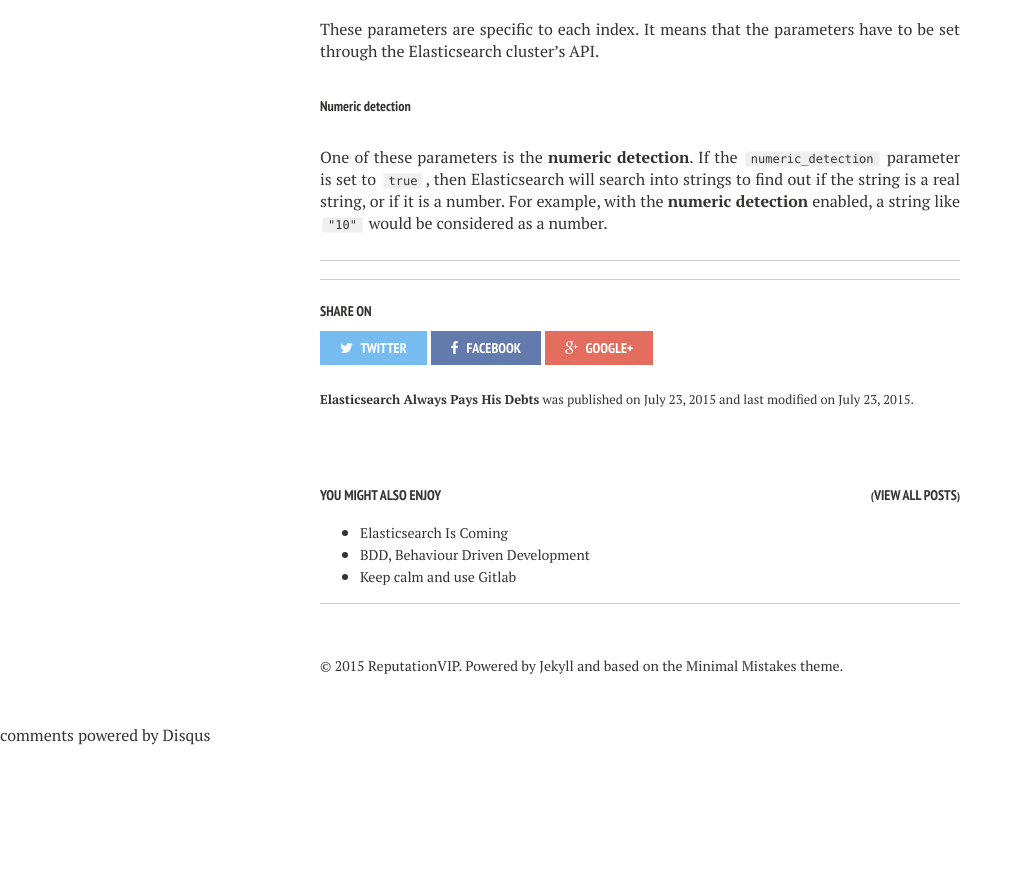
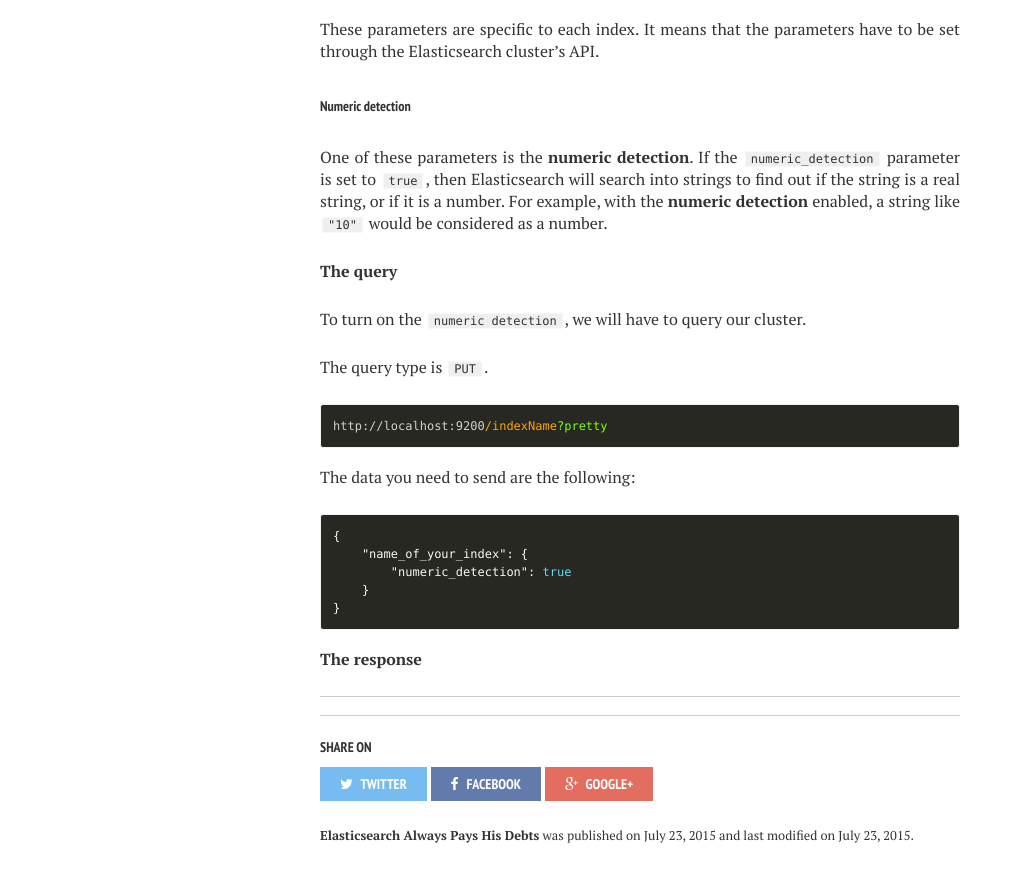
Before and after one commit to semji/reputationvip.github.io, a Jekyll site: the page built from _posts/2015-07-23-elasticsearch-always-pays-his-debts.md, in a window 1280 px wide and 900 px high, scrolled down 3532 px. Shown: the top 882 px of the window, without its empty margins (0-1023 px from the left). Built offline with Jekyll 4.4.1, drawn with Linux system fonts in a browser that asks for light colours; nearby versions of some CDN libraries; comment, search, counter and statistics services are not loaded; before the commit the page ends 4278 px from its top, so only the background shows below that; some of the changed text lies outside the part shown.

Commit message:
Began numeric detection section

```diff
--- a/_posts/2015-07-23-elasticsearch-always-pays-his-debts.md
+++ b/_posts/2015-07-23-elasticsearch-always-pays-his-debts.md
@@ -120,6 +120,26 @@ These parameters are specific to each index. It means that the parameters have t
 One of these parameters is the **numeric detection**. If the `numeric_detection` parameter is set to `true`, then Elasticsearch will search into strings to find out if the string is a real string,
 or if it is a number. For example, with the **numeric detection** enabled, a string like `"10"` would be considered as a number.
 
+**The query**
+
+To turn on the `numeric detection`, we will have to query our cluster.
+
+The query type is `PUT`.
+
+<div class="highlight"><pre><code>http://localhost:9200<span style="color: orange">/indexName</span><span style="color: chartreuse">?pretty</span></code></pre></div>
+
+The data you need to send are the following:
+
+{% highlight json %}
+{
+    "name_of_your_index": {
+        "numeric_detection": true
+    }
+}
+{% endhighlight %}
+
+**The response**
+
 
 
 ***
```
